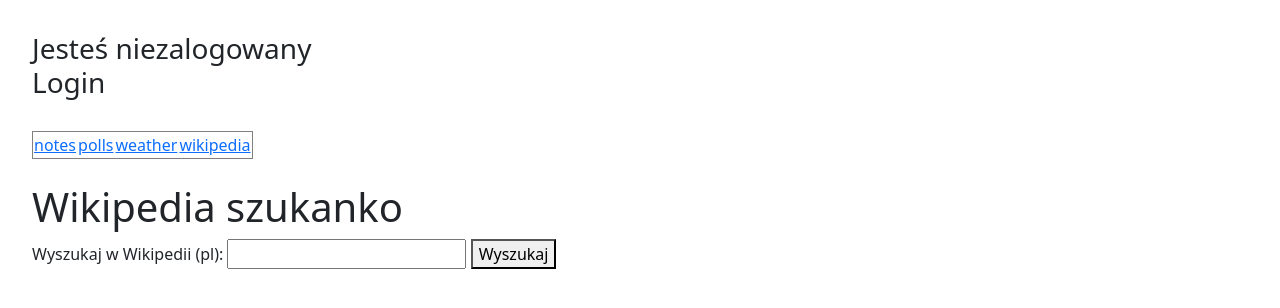
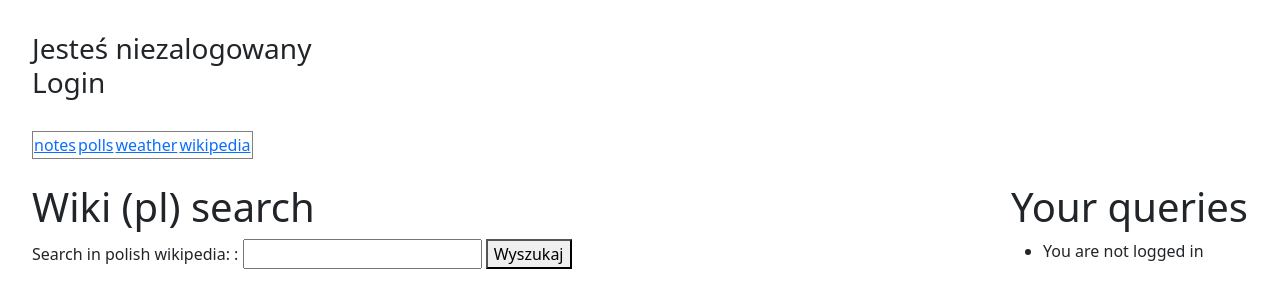
Before and after one commit to pazderskipawel/django_sample, a Django app: page /wiki/ in a window 1280 px wide. Shown: the top 308 px of the page. Run offline with Django 4.2, Linux system fonts and the light colour scheme; some libraries are stand-ins or nearby versions.

Commit message:
wiki are now storing logged user searches in database as well as shows them onsite

```diff
--- a/wiki/admin.py
+++ b/wiki/admin.py
@@ -1,3 +1,8 @@
 from django.contrib import admin
+from .models import UserTerm
 
 # Register your models here.
+class UserTermAdmin(admin.ModelAdmin):
+    list_display = ('term', 'userId')
+    search_fields = ['term']
+admin.site.register(UserTerm)
--- a/wiki/forms.py
+++ b/wiki/forms.py
@@ -2,4 +2,4 @@
 
 
 class SearchForm(forms.Form):
-    query = forms.CharField(label='Wyszukaj w Wikipedii (pl)')
+    query = forms.CharField(label='Search in polish wikipedia: ')
--- a/wiki/models.py
+++ b/wiki/models.py
@@ -1,3 +1,8 @@
 from django.db import models
 
 # Create your models here.
+class UserTerm(models.Model):
+    userId = models.IntegerField()
+    term = models.CharField(max_length=500, default='xd')
+    def __str__(self):
+        return f"{self.term} ({self.userId})"
--- a/wiki/templates/wiki/wiki.html
+++ b/wiki/templates/wiki/wiki.html
@@ -1,16 +1,32 @@
 {% extends 'index.html' %}
 {% block content %}
-<h1>Wikipedia szukanko</h1>
+<div style="float: left;">
+  <h1>Wiki (pl) search</h1>
   <!-- search form -->
   <form method="post">
     {% csrf_token %}
     {{ form }}
     <button type="submit" value="Search"> Wyszukaj </button>
   </form>
+</div>
+<div style="float: right;">
 
+  <h1>Your queries</h1>
+    <ul>
+      {% if terms == ' ' %}
+        <li>You are not logged in</li>
+      {% else %}
+      {% for term in terms %}
+        <li>{{ term.term }}</li>
+      {% endfor %}
+      {% endif %}
+    </ul>
+</div>
+<div style="clear:both;">
     <!-- search results -->
   {% for result in results %}
     <h2>{{ result.term }}</h2>
     {{ result.extract|safe }}
   {% endfor %}
+</div>
 {% endblock %}
--- a/wiki/views.py
+++ b/wiki/views.py
@@ -2,10 +2,11 @@
 from django.shortcuts import render
 from itertools import combinations
 from wiki.forms import SearchForm
-
+from .models import UserTerm
 
 # Create your views here.
 def wiki_view(request):
+    userId = request.user.id
     if request.method == 'POST':
         # process form submission
         form = SearchForm(request.POST)
@@ -16,17 +17,16 @@
             for i in range(1, len(words) + 1):
                 for comb in combinations(words, i):
                     terms.append(" ".join(comb).capitalize())
-            print(terms)
+            if request.user.is_authenticated:
+                save_term(terms, userId)
             # https://www.mediawiki.org/wiki/API:Query <- documentation
             url = f"https://pl.wikipedia.org/w/api.php?action=query&format=json&utf8=1&formatversion=2&prop=extracts&exintro=1&explaintext=1&titles={'|'.join(terms)}"
             response = requests.get(url)
             data = response.json()
-            print(data)
             results = []
             if 'pages' in data['query']:
                 found_terms = set()
                 for page in data['query']['pages']:
-                    print(page)
                     if 'extract' in page:
                          extract = page['extract']
                          title = page['title']
@@ -46,4 +46,22 @@
         # display the form
         form = SearchForm()
         results = []
-    return render(request, 'wiki/wiki.html', {'form': form, 'results': results})
+    if request.user.is_authenticated:
+        userterms = UserTerm.objects.filter(userId=userId)
+    else: userterms = ' '
+    return render(request, 'wiki/wiki.html', {'form': form, 'results': results, 'terms':userterms})
+
+def save_term(term, userid):
+    oldterm_query = UserTerm.objects.filter(userId=userid).order_by('-id').first()
+    if oldterm_query is not None:
+        oldterm = oldterm_query.term.split(', ')
+    else:
+        oldterm = []
+    term = [field.strip() for field in term]
+    if oldterm == term:
+        print('same')
+    else:
+        print(term)
+        print(oldterm)
+        userterm = UserTerm(userId=userid, term=", ".join(term))
+        userterm.save()
```
Also changed, not shown: db.sqlite3. Lines whose indentation alone changed are shown as unchanged.
